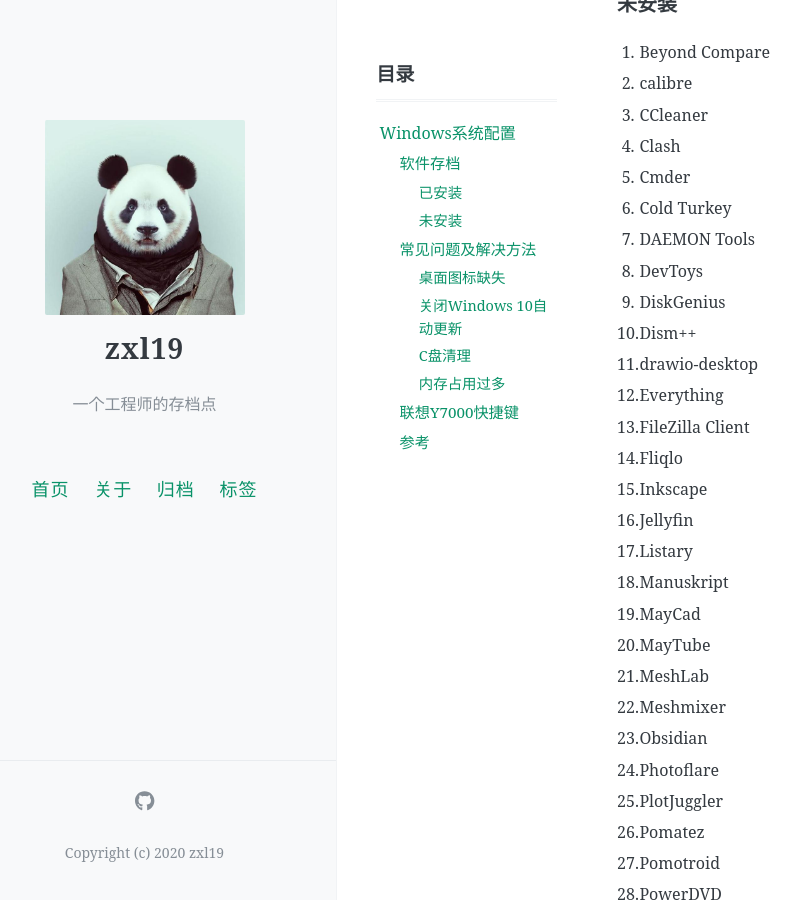
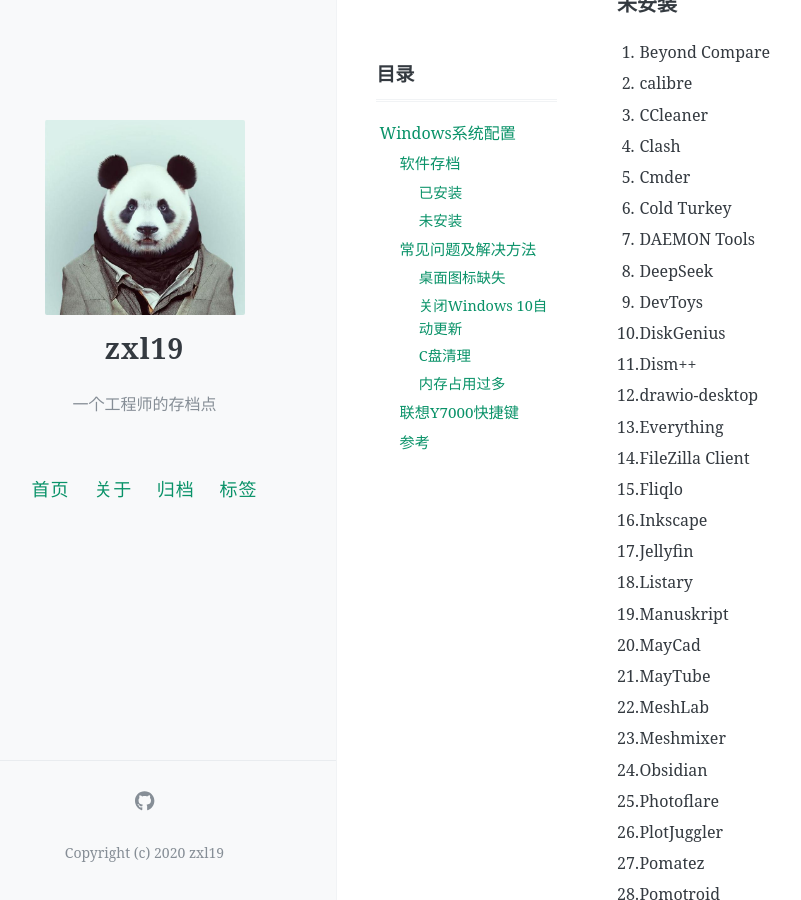
Before and after one commit to zxl19/zxl19.github.io, a Jekyll site: the page built from _posts/2021-09-15-windows-setup.md, in a window 1280 px wide and 900 px high, scrolled down 1239 px. Shown: the whole window, without its empty margins (47-848 px from the left). Built offline with Jekyll 4.4.1, drawn with Linux system fonts in a browser that asks for light colours; comment, search, counter and statistics services are not loaded.

Commit message:
Update Posts modified:   _posts/2020-06-03-vscode-setup.md modified:   _posts/2020-06-08-meme-archive.md modified:   _posts/2021-06-14-academic-guide.md modified:   _posts/2021-09-15-windows-setup.md

```diff
--- a/_posts/2021-09-15-windows-setup.md
+++ b/_posts/2021-09-15-windows-setup.md
@@ -56,43 +56,44 @@ pinned: false
 5. Cmder
 6. Cold Turkey
 7. DAEMON Tools
-8. DevToys
-9. DiskGenius
-10. Dism++
-11. drawio-desktop
-12. Everything
-13. FileZilla Client
-14. Fliqlo
-15. Inkscape
-16. Jellyfin
-17. Listary
-18. Manuskript
-19. MayCad
-20. MayTube
-21. MeshLab
-22. Meshmixer
-23. Obsidian
-24. Photoflare
-25. PlotJuggler
-26. Pomatez
-27. Pomotroid
-28. PowerDVD
-29. Recuva
-30. Rubick
-31. ShareX
-32. Sider
-33. Snipaste
-34. SumatraPDF
-35. TeamViewer
-36. Transmission
-37. Typora
-38. Understand
-39. VLC media player
-40. winutil
-41. Wox
-42. Xournal++
-43. ZoomIt
-44. Zotero
+8. DeepSeek
+9. DevToys
+10. DiskGenius
+11. Dism++
+12. drawio-desktop
+13. Everything
+14. FileZilla Client
+15. Fliqlo
+16. Inkscape
+17. Jellyfin
+18. Listary
+19. Manuskript
+20. MayCad
+21. MayTube
+22. MeshLab
+23. Meshmixer
+24. Obsidian
+25. Photoflare
+26. PlotJuggler
+27. Pomatez
+28. Pomotroid
+29. PowerDVD
+30. Recuva
+31. Rubick
+32. ShareX
+33. Sider
+34. Snipaste
+35. SumatraPDF
+36. TeamViewer
+37. Transmission
+38. Typora
+39. Understand
+40. VLC media player
+41. winutil
+42. Wox
+43. Xournal++
+44. ZoomIt
+45. Zotero
 
 ## 常见问题及解决方法
 
```
Also changed, not shown: _posts/2020-06-03-vscode-setup.md (+4 -0 lines), _posts/2020-06-08-meme-archive.md (+4 -3 lines), _posts/2021-06-14-academic-guide.md (+1 -1 lines).
